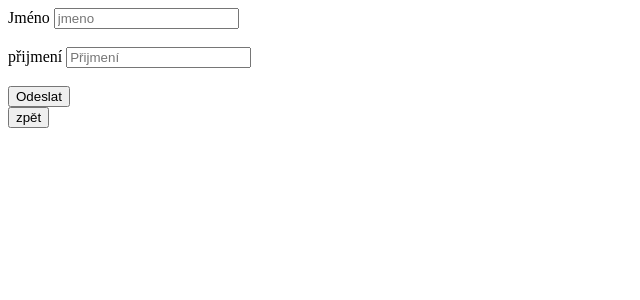
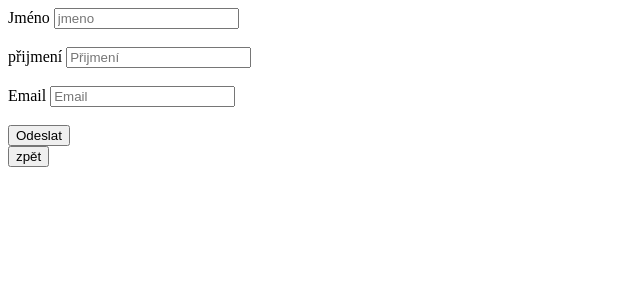
Before and after one commit to bartabohous/pvamatur, a PHP site: page /nastaveni.php in a window 1280 px wide. Shown: the top 300 px of the page, without its empty margins (0-640 px from the left). Run offline with PHP 8.4, Linux system fonts and the light colour scheme; the visitor is signed in with stand-in values (Sample User, id 1); data that the repository does not hold is empty.

Commit message:
změna emailu uživatele
přidání možnosti změny emailu uživatele,přidání kontroly ppři změně,aby se zamezilo stejným emailum v databázi

```diff
--- a/jadro/uzivatele.php
+++ b/jadro/uzivatele.php
@@ -37,7 +37,7 @@ function jizexistujeemail($email) {
 
 	$dotaz = "SELECT * FROM uzivatele WHERE email = '$email'";
 	$query = $spojeni->query($dotaz);
-	if($query->num_rows > 1) {
+	if($query->num_rows >= 1) {
 		return true;
 	} else {
 		return false;
@@ -131,10 +131,10 @@ function odhlasit() {
 		header('location: prihlaseni.php');
 	}
 }
-function existujepodleID($id, $jmeno) {
+function existujepodleID($id, $jmeno,$email) {
 	global $spojeni;
 
-	$dotaz = "SELECT * FROM uzivatele WHERE jmeno = '$jmeno' AND id != $id";
+	$dotaz = "SELECT * FROM uzivatele WHERE( jmeno = '$jmeno' OR email = '$email') AND id != $id";
 	$query = $spojeni->query($dotaz);
 	if($query->num_rows >= 1) {
 		return true;
@@ -149,9 +149,10 @@ function aktualizovatinfo($id) {
 
 	$jmeno = $_POST['jmeno'];
 	$prijmeni = $_POST['prijmeni'];
+	$email = $_POST['email'];
 
 
-	$dotaz = "UPDATE uzivatele SET jmeno = '$jmeno', prijmeni = '$prijmeni' WHERE id = $id";
+	$dotaz = "UPDATE uzivatele SET jmeno = '$jmeno', prijmeni = '$prijmeni', email = '$email' WHERE id = $id";
 	$query = $spojeni->query($dotaz);
 	if($query === TRUE) {
 		return true;
--- a/nastaveni.php
+++ b/nastaveni.php
@@ -10,6 +10,7 @@ $udaje = poznatpodleID($_SESSION['id']);
 if($_POST) {
     $jmeno = $_POST['jmeno'];
     $prijmeni = $_POST['prijmeni'];
+    $email = $_POST['email'];
 
 
     if($jmeno == "") {
@@ -19,15 +20,19 @@ if($_POST) {
     if($prijmeni == "") {
         echo " * nevyplnil jsi přijmeni <br />";
     }
+    if ($email== "") {
+        echo "* nevyplnil jsi email<br/>";
+    }
 
 
-    if($jmeno && $prijmeni) {
-        $existuje = existujepodleID($_SESSION['id'], $jmeno);
+    if($jmeno && $prijmeni && $email) {
+        $existuje = existujepodleID($_SESSION['id'], $jmeno,$email);
         if($existuje === TRUE) {
-            echo "uživatelské jméno je již zabrané <br /> ";
+            echo "uživatelské jméno, nebo email je již zabrané <br /> ";
         } else {
             if(aktualizovatinfo($_SESSION['id']) === TRUE) {
                 echo "uspěšně aktualizováno <br />";
+
             } else {
                 echo "Error,něco je špatně";
             }
@@ -69,6 +74,15 @@ if($_POST) {
                 } ?>">
     </div>
     <br />
+    <div>
+        <label for="email">Email</label>
+        <input type="text" name="email" id="email" placeholder="Email" value="<?php if($_POST) {
+            echo $_POST['email'];
+            } else {
+                echo $udaje['email'];
+                } ?>">
+    </div>
+    <br />
 
     <div>
         <button type="submit">Odeslat</button>
```
